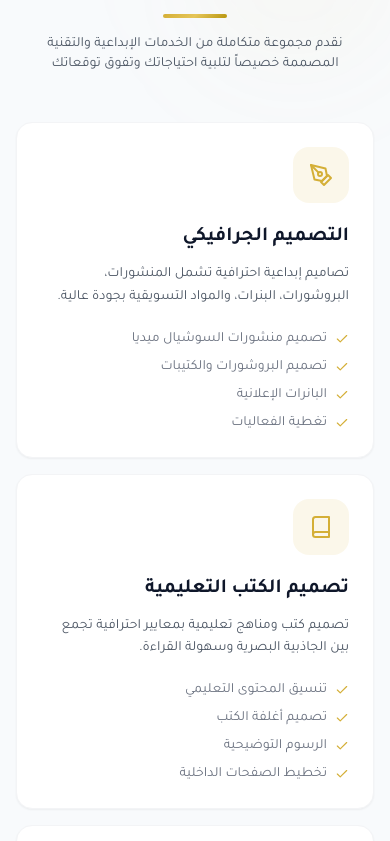
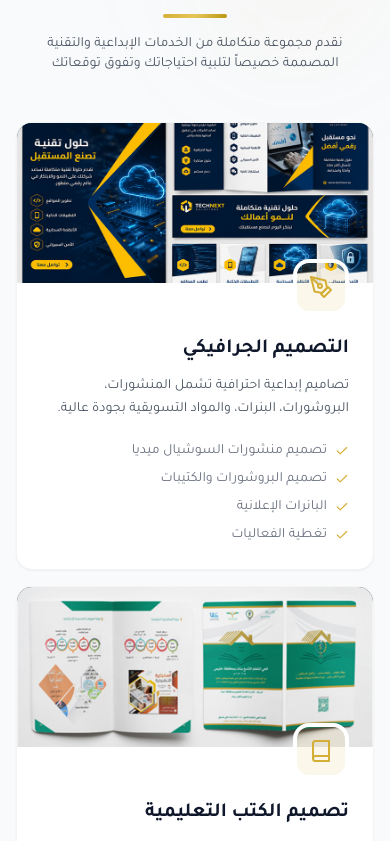
Before and after one commit to salahalbzali/salah-plus, a Next.js app: page / in a window 390 px wide. Shown: the part 1620-2461 px from the top of the page. Built offline with nearby package versions, Linux system fonts and the light colour scheme; no server answers.

Commit message:
Enhance Services component with images and layout
Refactor Services component to include service images and improve layout.

```diff
--- a/components/Services.tsx
+++ b/components/Services.tsx
@@ -5,10 +5,18 @@ import { services } from "@/lib/data";
 import { FiCheck, FiArrowLeft } from "react-icons/fi";
 import Link from "next/link";
 
-const containerVariants = { hidden: { opacity: 0 }, visible: { opacity: 1, transition: { staggerChildren: 0.1 } } };
-const cardVariants = { hidden: { opacity: 0, y: 40, scale: 0.95 }, visible: { opacity: 1, y: 0, scale: 1, transition: { duration: 0.5, ease: [0.25, 0.1, 0.25, 1] } } };
+const containerVariants = {
+  hidden: { opacity: 0 },
+  visible: { opacity: 1, transition: { staggerChildren: 0.1 } },
+};
+
+const cardVariants = {
+  hidden: { opacity: 0, y: 40, scale: 0.95 },
+  visible: { opacity: 1, y: 0, scale: 1, transition: { duration: 0.5, ease: [0.25, 0.1, 0.25, 1] } },
+};
 
 export default function Services({ limit }: { limit?: number }) {
+  // إذا تم تمرير limit، نعرض عدداً محدوداً، وإلا نعرض الكل
   const displayedServices = limit ? services.slice(0, limit) : services;
 
   return (
@@ -17,40 +25,97 @@ export default function Services({ limit }: { limit?: number }) {
       <div className="absolute bottom-0 left-0 w-64 sm:w-96 h-64 sm:h-96 bg-gold/3 rounded-full blur-3xl" />
 
       <div className="relative z-10 max-w-7xl mx-auto px-4 sm:px-6 lg:px-8">
-        <motion.div initial={{ opacity: 0, y: 30 }} whileInView={{ opacity: 1, y: 0 }} viewport={{ once: true }} className="text-center mb-12 sm:mb-16">
-          <span className="text-gold text-xs sm:text-sm font-bold tracking-widest uppercase mb-3 sm:mb-4 block">ماذا نقدم؟</span>
-          <h2 className="section-title text-navy dark:text-white">خدماتنا <span className="gradient-text">المتكاملة</span></h2>
+        <motion.div
+          initial={{ opacity: 0, y: 30 }}
+          whileInView={{ opacity: 1, y: 0 }}
+          viewport={{ once: true }}
+          className="text-center mb-12 sm:mb-16"
+        >
+          <span className="text-gold text-xs sm:text-sm font-bold tracking-widest uppercase mb-3 sm:mb-4 block">
+            ماذا نقدم؟
+          </span>
+          <h2 className="section-title text-navy dark:text-white">
+            خدماتنا <span className="gradient-text">المتكاملة</span>
+          </h2>
           <div className="gold-line" />
-          <p className="section-subtitle">نقدم مجموعة متكاملة من الخدمات الإبداعية والتقنية المصممة خصيصاً لتلبية احتياجاتك وتفوق توقعاتك</p>
+          <p className="section-subtitle">
+            نقدم مجموعة متكاملة من الخدمات الإبداعية والتقنية المصممة خصيصاً لتلبية احتياجاتك وتفوق توقعاتك
+          </p>
         </motion.div>
 
-        <motion.div variants={containerVariants} initial="hidden" whileInView="visible" viewport={{ once: true, margin: "-50px" }} className="grid grid-cols-1 sm:grid-cols-2 lg:grid-cols-3 gap-4 sm:gap-6">
+        <motion.div
+          variants={containerVariants}
+          initial="hidden"
+          whileInView="visible"
+          viewport={{ once: true, margin: "-50px" }}
+          className="grid grid-cols-1 sm:grid-cols-2 lg:grid-cols-3 gap-4 sm:gap-6"
+        >
           {displayedServices.map((service) => {
             const Icon = service.icon;
             return (
-              <motion.div key={service.id} variants={cardVariants} whileHover={{ y: -8 }} className="group relative">
-                <div className="h-full p-6 md:p-8 rounded-2xl bg-white dark:bg-navy-lighter border border-gray-100 dark:border-gray-800 hover:border-gold/40 shadow-sm hover:shadow-2xl transition-all duration-500 flex flex-col">
-                  <div className="w-14 h-14 rounded-2xl bg-gold/10 flex items-center justify-center mb-5 group-hover:bg-gold group-hover:text-navy transition-all duration-500">
+              <motion.div
+                key={service.id}
+                variants={cardVariants}
+                whileHover={{ y: -8 }}
+                className="group relative"
+              >
+                <div className="h-full rounded-2xl bg-white dark:bg-navy-lighter border border-gray-100 dark:border-gray-800 hover:border-gold/40 shadow-sm hover:shadow-2xl hover:shadow-gold/5 transition-all duration-500 flex flex-col overflow-hidden">
+
+                  {/* 👈 إعادة صورة الخدمة هنا */}
+                  <div className="relative h-40 sm:h-44 md:h-48 overflow-hidden bg-navy-light">
+                    <img
+                      src={service.image}
+                      alt={service.title}
+                      className="w-full h-full object-cover group-hover:scale-110 transition-transform duration-500"
+                    />
+                  </div>
+
+                  <div className="p-6 md:p-8 flex flex-col flex-grow">
+                    {/* الأيقونة */}
+                    <div className="w-14 h-14 rounded-2xl bg-gold/10 flex items-center justify-center mb-5 group-hover:bg-gold group-hover:text-navy transition-all duration-500 -mt-12 relative z-10 border-4 border-white dark:border-navy-lighter">
                       <Icon className="text-gold text-2xl group-hover:text-navy transition-colors duration-500" />
                     </div>
-                  <h3 className="text-xl font-bold text-navy dark:text-white mb-3 group-hover:text-gold transition-colors duration-300">{service.title}</h3>
-                  <p className="text-gray-600 dark:text-gray-400 text-sm leading-relaxed mb-5 flex-grow">{service.description}</p>
+
+                    {/* العنوان */}
+                    <h3 className="text-xl font-bold text-navy dark:text-white mb-3 group-hover:text-gold transition-colors duration-300">
+                      {service.title}
+                    </h3>
+
+                    {/* الوصف */}
+                    <p className="text-gray-600 dark:text-gray-400 text-sm leading-relaxed mb-5 flex-grow">
+                      {service.description}
+                    </p>
+
+                    {/* المميزات */}
                     <ul className="space-y-2">
                       {service.features.map((feature, i) => (
-                      <li key={i} className="flex items-center gap-2 text-sm text-gray-500 dark:text-gray-400">
+                        <motion.li
+                          key={i}
+                          initial={{ opacity: 0, x: -10 }}
+                          whileInView={{ opacity: 1, x: 0 }}
+                          transition={{ delay: i * 0.1 }}
+                          className="flex items-center gap-2 text-sm text-gray-500 dark:text-gray-400"
+                        >
                           <FiCheck className="text-gold flex-shrink-0" />
                           <span>{feature}</span>
-                      </li>
+                        </motion.li>
                       ))}
                     </ul>
+                  </div>
                 </div>
               </motion.div>
             );
           })}
         </motion.div>
 
+        {/* 👈 زر عرض المزيد (يظهر فقط في الصفحة الرئيسية) */}
         {limit && (
-          <motion.div initial={{ opacity: 0, y: 20 }} whileInView={{ opacity: 1, y: 0 }} viewport={{ once: true }} className="text-center mt-12">
+          <motion.div
+            initial={{ opacity: 0, y: 20 }}
+            whileInView={{ opacity: 1, y: 0 }}
+            viewport={{ once: true }}
+            className="text-center mt-12"
+          >
             <Link href="/services" className="btn-outline inline-flex items-center gap-2 group">
               استكشف جميع الخدمات
               <FiArrowLeft className="group-hover:-translate-x-1 transition-transform" />
```
Lines whose indentation alone changed are shown as unchanged.
